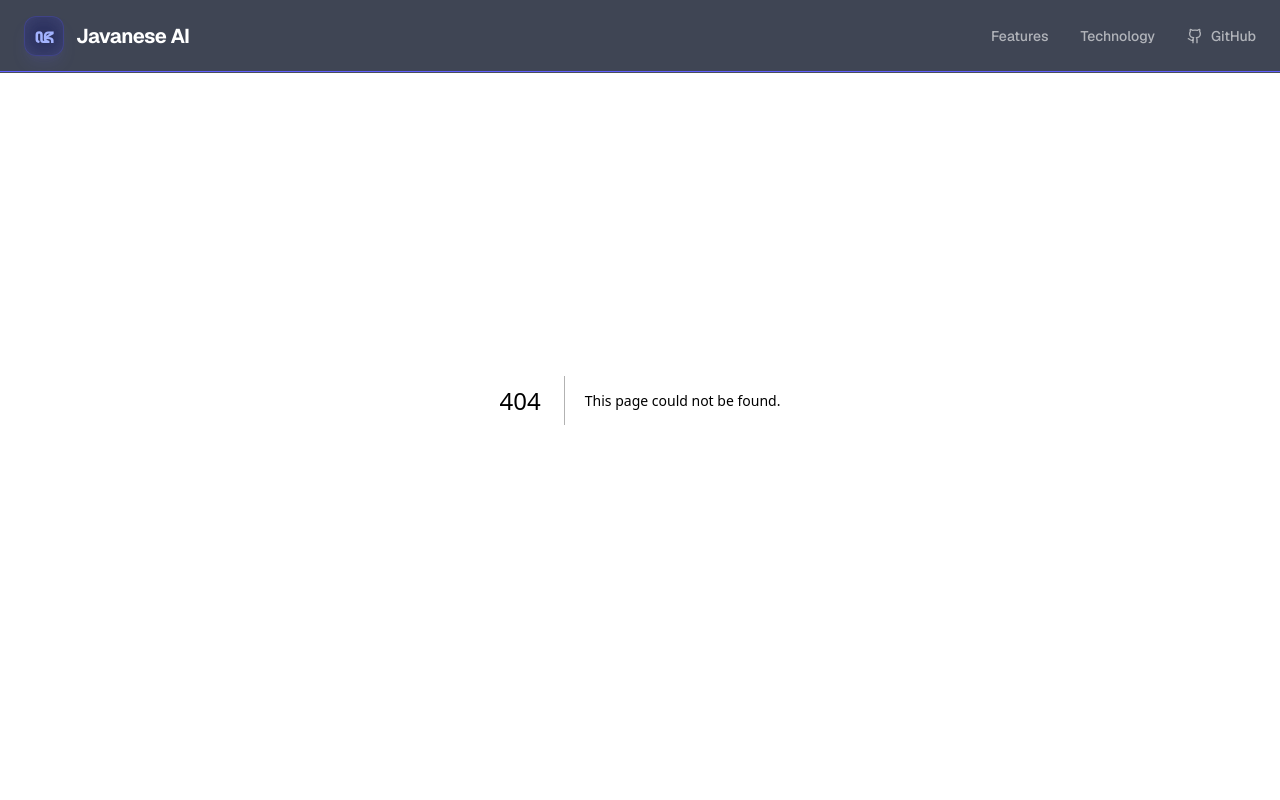
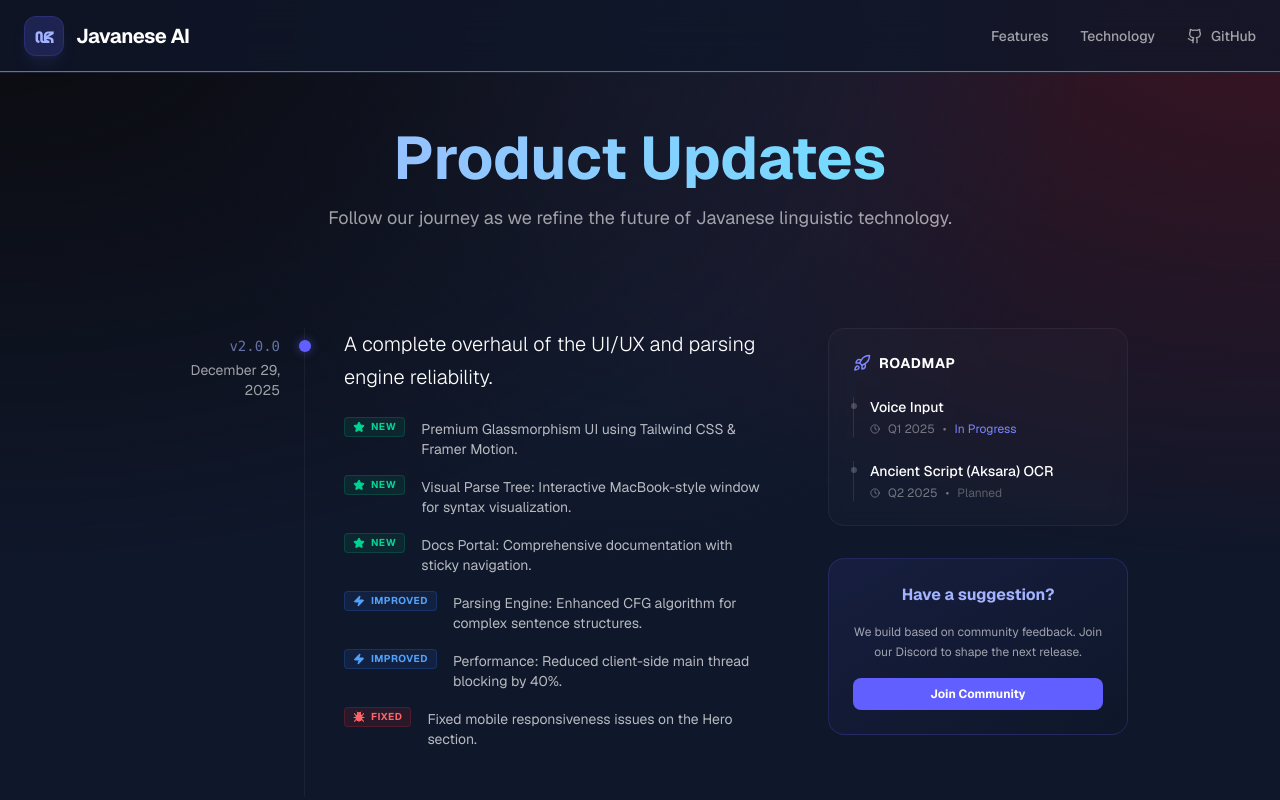
Before and after one commit to LearnWithSuryaa/analyzer-app, a Next.js app: page /changelog in a window 1280 px wide. Before the commit this address had no page. Shown: the top 800 px of the page. Built offline with nearby package versions, Linux system fonts and the light colour scheme.

Commit message:
feat: implement timeline-based changelog page

```diff
--- /dev/null
+++ b/app/changelog/page.tsx
@@ -0,0 +1,259 @@
+"use client";
+
+import { motion } from "framer-motion";
+import { Star, Zap, Bug, Hammer, Calendar, Clock, Rocket } from "lucide-react";
+
+type ChangeType = "new" | "improved" | "fixed" | "deprecated";
+
+interface ChangeItem {
+  type: ChangeType;
+  content: string;
+}
+
+interface Release {
+  version: string;
+  date: string;
+  description: string;
+  changes: ChangeItem[];
+}
+
+const releases: Release[] = [
+  {
+    version: "v2.0.0",
+    date: "December 29, 2025",
+    description:
+      "A complete overhaul of the UI/UX and parsing engine reliability.",
+    changes: [
+      {
+        type: "new",
+        content: "Premium Glassmorphism UI using Tailwind CSS & Framer Motion.",
+      },
+      {
+        type: "new",
+        content:
+          "Visual Parse Tree: Interactive MacBook-style window for syntax visualization.",
+      },
+      {
+        type: "new",
+        content:
+          "Docs Portal: Comprehensive documentation with sticky navigation.",
+      },
+      {
+        type: "improved",
+        content:
+          "Parsing Engine: Enhanced CFG algorithm for complex sentence structures.",
+      },
+      {
+        type: "improved",
+        content:
+          "Performance: Reduced client-side main thread blocking by 40%.",
+      },
+      {
+        type: "fixed",
+        content: "Fixed mobile responsiveness issues on the Hero section.",
+      },
+    ],
+  },
+  {
+    version: "v1.5.0",
+    date: "November 15, 2025",
+    description:
+      "Introducing Unggah-Ungguh validation and better error messages.",
+    changes: [
+      {
+        type: "new",
+        content:
+          "Unggah-Ungguh Validator: Real-time checks for politeness level violations.",
+      },
+      {
+        type: "improved",
+        content:
+          "Error Messages: More descriptive hints when syntax analysis fails.",
+      },
+      {
+        type: "fixed",
+        content: "Corrected dictionary definitions for 'dhateng' and 'saking'.",
+      },
+    ],
+  },
+  {
+    version: "v1.0.0",
+    date: "October 1, 2025",
+    description: "The initial release of Javanese AI.",
+    changes: [
+      { type: "new", content: "Basic S-P-O-K syntax analysis." },
+      { type: "new", content: "Simple dictionary lookup." },
+    ],
+  },
+];
+
+const roadmap = [
+  { title: "Voice Input", status: "In Progress", date: "Q1 2025" },
+  { title: "Ancient Script (Aksara) OCR", status: "Planned", date: "Q2 2025" },
+];
+
+const Badge = ({ type }: { type: ChangeType }) => {
+  const styles = {
+    new: "bg-emerald-500/10 text-emerald-400 border-emerald-500/20",
+    improved: "bg-blue-500/10 text-blue-400 border-blue-500/20",
+    fixed: "bg-red-500/10 text-red-400 border-red-500/20",
+    deprecated: "bg-yellow-500/10 text-yellow-400 border-yellow-500/20",
+  };
+
+  const icons = {
+    new: <Star size={12} className="fill-current" />,
+    improved: <Zap size={12} className="fill-current" />,
+    fixed: <Bug size={12} className="fill-current" />,
+    deprecated: <Hammer size={12} className="fill-current" />,
+  };
+
+  return (
+    <span
+      className={`inline-flex items-center gap-1.5 px-2 py-0.5 rounded text-[10px] font-bold uppercase tracking-wider border ${styles[type]}`}
+    >
+      {icons[type]}
+      {type}
+    </span>
+  );
+};
+
+export default function ChangelogPage() {
+  return (
+    <main className="min-h-screen pt-32 pb-20 px-6 max-w-5xl mx-auto text-white">
+      {/* Header */}
+      <div className="text-center mb-24 space-y-4">
+        <motion.h1
+          initial={{ opacity: 0, y: 20 }}
+          animate={{ opacity: 1, y: 0 }}
+          className="text-4xl md:text-6xl font-bold bg-clip-text text-transparent bg-gradient-to-r from-indigo-300 to-cyan-300"
+        >
+          Product Updates
+        </motion.h1>
+        <motion.p
+          initial={{ opacity: 0, y: 20 }}
+          animate={{ opacity: 1, y: 0 }}
+          transition={{ delay: 0.1 }}
+          className="text-white/60 text-lg max-w-2xl mx-auto"
+        >
+          Follow our journey as we refine the future of Javanese linguistic
+          technology.
+        </motion.p>
+      </div>
+
+      <div className="grid grid-cols-1 md:grid-cols-[1fr_300px] gap-16 relative">
+        {/* Timeline Feed */}
+        <div className="space-y-16 relative">
+          <div className="absolute top-0 bottom-0 left-[21px] w-px bg-white/10 md:hidden" />{" "}
+          {/* Mobile guideline */}
+          {releases.map((release, idx) => (
+            <motion.div
+              key={release.version}
+              initial={{ opacity: 0, x: -20 }}
+              whileInView={{ opacity: 1, x: 0 }}
+              viewport={{ once: true, margin: "-100px" }}
+              transition={{ delay: idx * 0.1 }}
+              className="relative pl-12 md:pl-0 group"
+            >
+              {/* Mobile Dot */}
+              <div className="absolute left-[16px] top-2 w-3 h-3 rounded-full bg-indigo-500 border-4 border-[#0f172a] md:hidden z-10" />
+
+              <div className="flex flex-col md:flex-row gap-8 md:gap-16">
+                {/* Sticky Date (Desktop) */}
+                <div className="hidden md:block w-32 shrink-0 text-right pt-2 sticky top-32 self-start opacity-60 group-hover:opacity-100 transition-opacity">
+                  <div className="font-mono text-sm text-indigo-300 mb-1">
+                    {release.version}
+                  </div>
+                  <div className="text-sm">{release.date}</div>
+                </div>
+
+                {/* Content Card */}
+                <div className="flex-1 relative">
+                  {/* Desktop Dot */}
+                  <div className="hidden md:block absolute -left-[45px] top-3 w-3 h-3 rounded-full bg-indigo-500 group-hover:scale-125 transition-transform shadow-[0_0_10px_rgba(99,102,241,0.5)] z-10" />
+                  <div className="hidden md:block absolute -left-[40px] top-0 bottom-0 w-px bg-white/5 group-hover:bg-white/10 transition-colors" />
+
+                  <div className="space-y-6 pb-12 border-b border-white/5 last:border-0">
+                    <div className="md:hidden space-y-1 mb-4">
+                      <span className="font-mono text-indigo-300 text-sm">
+                        {release.version}
+                      </span>
+                      <div className="text-sm text-white/50">
+                        {release.date}
+                      </div>
+                    </div>
+
+                    <p className="text-xl text-white font-light leading-relaxed">
+                      {release.description}
+                    </p>
+
+                    <ul className="space-y-4">
+                      {release.changes.map((change, cIdx) => (
+                        <li
+                          key={cIdx}
+                          className="flex items-start gap-4 text-sm text-white/70"
+                        >
+                          <Badge type={change.type} />
+                          <span className="pt-0.5">{change.content}</span>
+                        </li>
+                      ))}
+                    </ul>
+                  </div>
+                </div>
+              </div>
+            </motion.div>
+          ))}
+        </div>
+
+        {/* Sidebar: Roadmap */}
+        <div className="hidden md:block h-fit sticky top-32 space-y-8">
+          <div className="p-6 rounded-2xl bg-white/[0.02] border border-white/5 backdrop-blur-sm">
+            <div className="flex items-center gap-2 mb-6">
+              <Rocket size={18} className="text-indigo-400" />
+              <h3 className="font-bold text-white uppercase tracking-wider text-sm">
+                Roadmap
+              </h3>
+            </div>
+            <div className="space-y-6">
+              {roadmap.map((item, idx) => (
+                <div
+                  key={idx}
+                  className="relative pl-4 border-l border-white/10"
+                >
+                  <div className="absolute -left-[3px] top-1.5 w-1.5 h-1.5 rounded-full bg-white/20" />
+                  <h4 className="font-medium text-white text-sm">
+                    {item.title}
+                  </h4>
+                  <div className="flex items-center gap-2 mt-1 text-xs text-white/40">
+                    <Clock size={10} />
+                    <span>{item.date}</span>
+                    <span>•</span>
+                    <span
+                      className={
+                        item.status === "In Progress"
+                          ? "text-indigo-400"
+                          : "text-white/30"
+                      }
+                    >
+                      {item.status}
+                    </span>
+                  </div>
+                </div>
+              ))}
+            </div>
+          </div>
+
+          <div className="p-6 rounded-2xl bg-gradient-to-br from-indigo-500/10 to-transparent border border-indigo-500/20 text-center space-y-4">
+            <h3 className="text-indigo-300 font-bold">Have a suggestion?</h3>
+            <p className="text-xs text-white/60 leading-relaxed">
+              We build based on community feedback. Join our Discord to shape
+              the next release.
+            </p>
+            <button className="w-full py-2 rounded-lg bg-indigo-500 hover:bg-indigo-400 text-white text-xs font-bold transition-colors">
+              Join Community
+            </button>
+          </div>
+        </div>
+      </div>
+    </main>
+  );
+}
```
